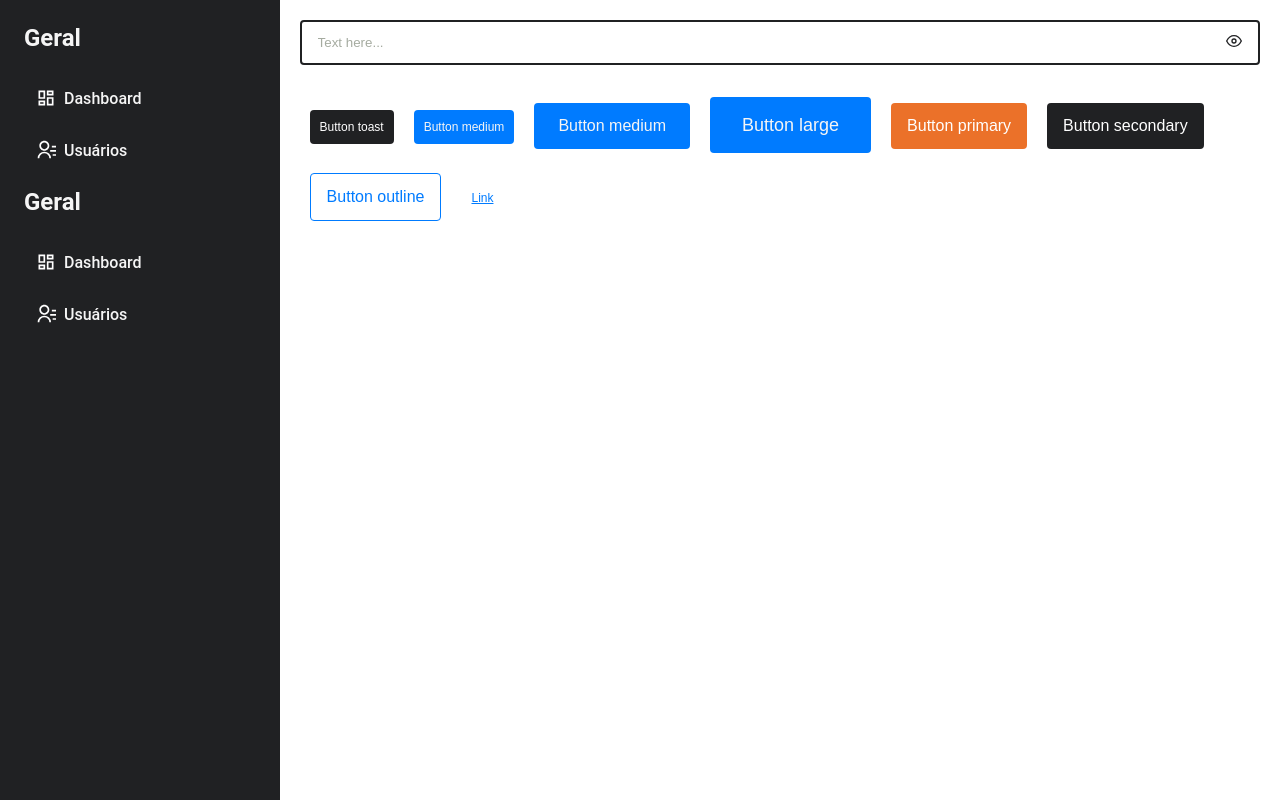
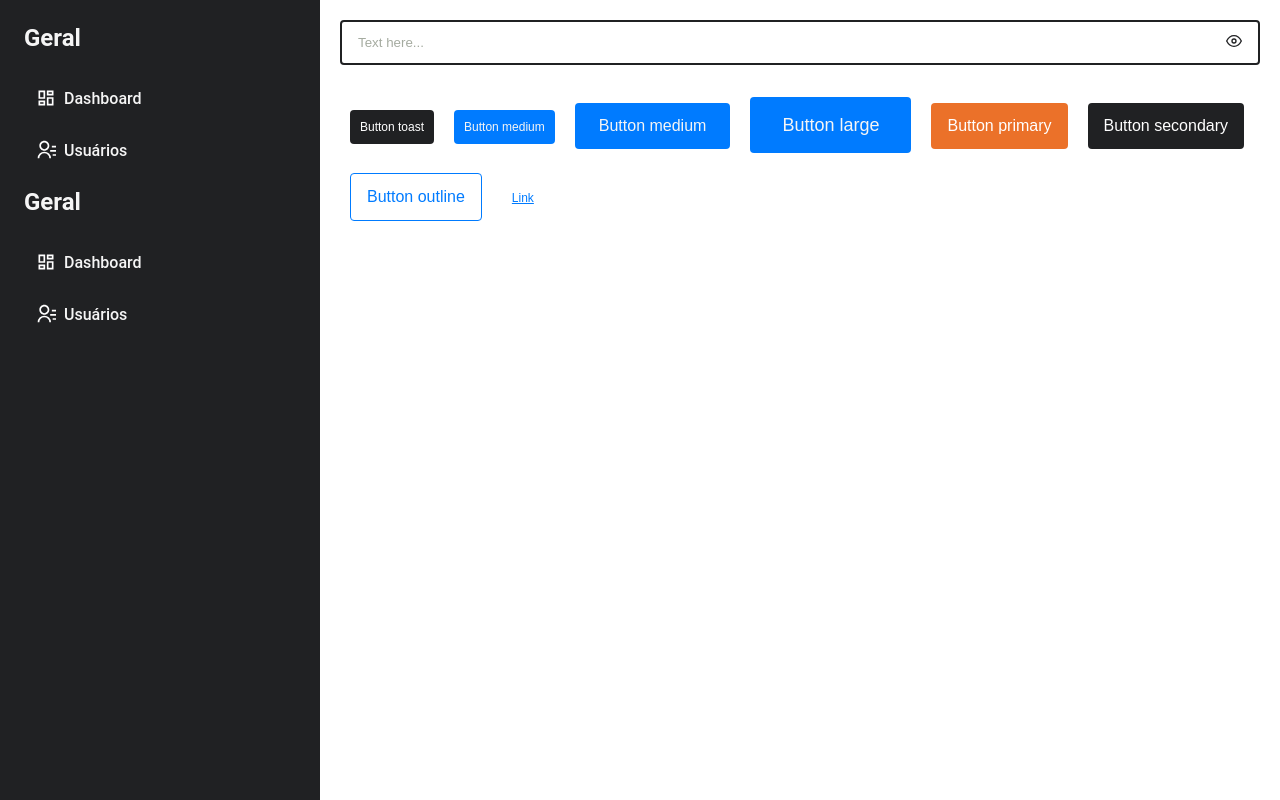
Before and after one commit to MarcosRene/components, a React (Create React App) app: page / in a window 1280 px wide. Built offline with nearby package versions, Linux system fonts and the light colour scheme.

Commit message:
initial responsive sidebar component

```diff
--- a/src/components/Layout/styles.scss
+++ b/src/components/Layout/styles.scss
@@ -4,4 +4,10 @@
   > main {
     padding: 20px;
   }
+
+  @media only screen and (max-width: 768px) {
+    aside {
+      display: none;
+    }
+  }
 }
--- a/src/components/Sidebar/styles.scss
+++ b/src/components/Sidebar/styles.scss
@@ -1,6 +1,8 @@
 aside {
   height: 100vh;
   width: 320px;
+
+  min-width: 320px;
   padding: 24px;
 
   background: #202123;
```
